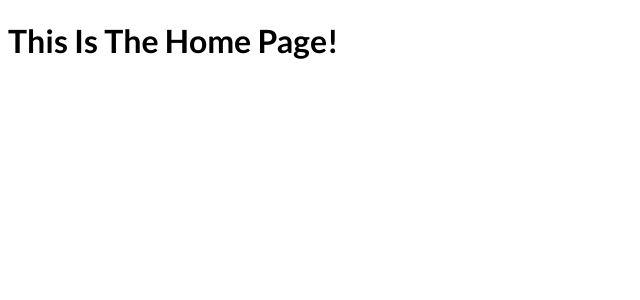
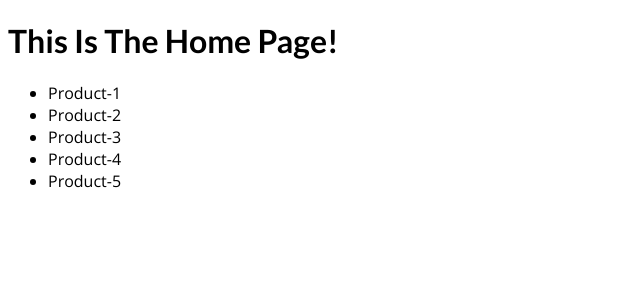
Before and after one commit to rabieeali/nextjs-exercise, a Next.js app: page / in a window 1280 px wide. Shown: the top 300 px of the page, without its empty margins (0-640 px from the left). Built offline with nearby package versions, Linux system fonts and the light colour scheme.

Commit message:
isg / ssr

```diff
--- /dev/null
+++ b/data/db.json
@@ -0,0 +1,24 @@
+{
+    "products": [
+        {
+            "id": 1,
+            "title": "Product-1"
+        },
+        {
+            "id": 2,
+            "title": "Product-2"
+        },
+        {
+            "id": 3,
+            "title": "Product-3"
+        },
+        {
+            "id": 4,
+            "title": "Product-4"
+        },
+        {
+            "id": 5,
+            "title": "Product-5"
+        }
+    ]
+}
--- a/pages/index.js
+++ b/pages/index.js
@@ -1,9 +1,31 @@
-function HomePage() {
+import path from 'path'
+import fs from 'fs/promises'
+
+function HomePage(props) {
+
+  const { products } = props
+
   return (
     <div>
       <h1>This Is The Home Page!</h1>
+      <ul>
+        {products?.map(p => (<li key={p.id}>{p.title}</li>))}
+      </ul>
     </div>
-  );
+  )
 }
 
-export default HomePage;
+export async function getStaticProps() {
+
+  const filePath = path.join(process.cwd(), 'data', 'db.json')
+  const jsonData = await fs.readFile(filePath)
+  const data = JSON.parse(jsonData)
+  return {
+    props: {
+      products: data.products
+    },
+    revalidate: 10
+  }
+}
+
+export default HomePage
```
